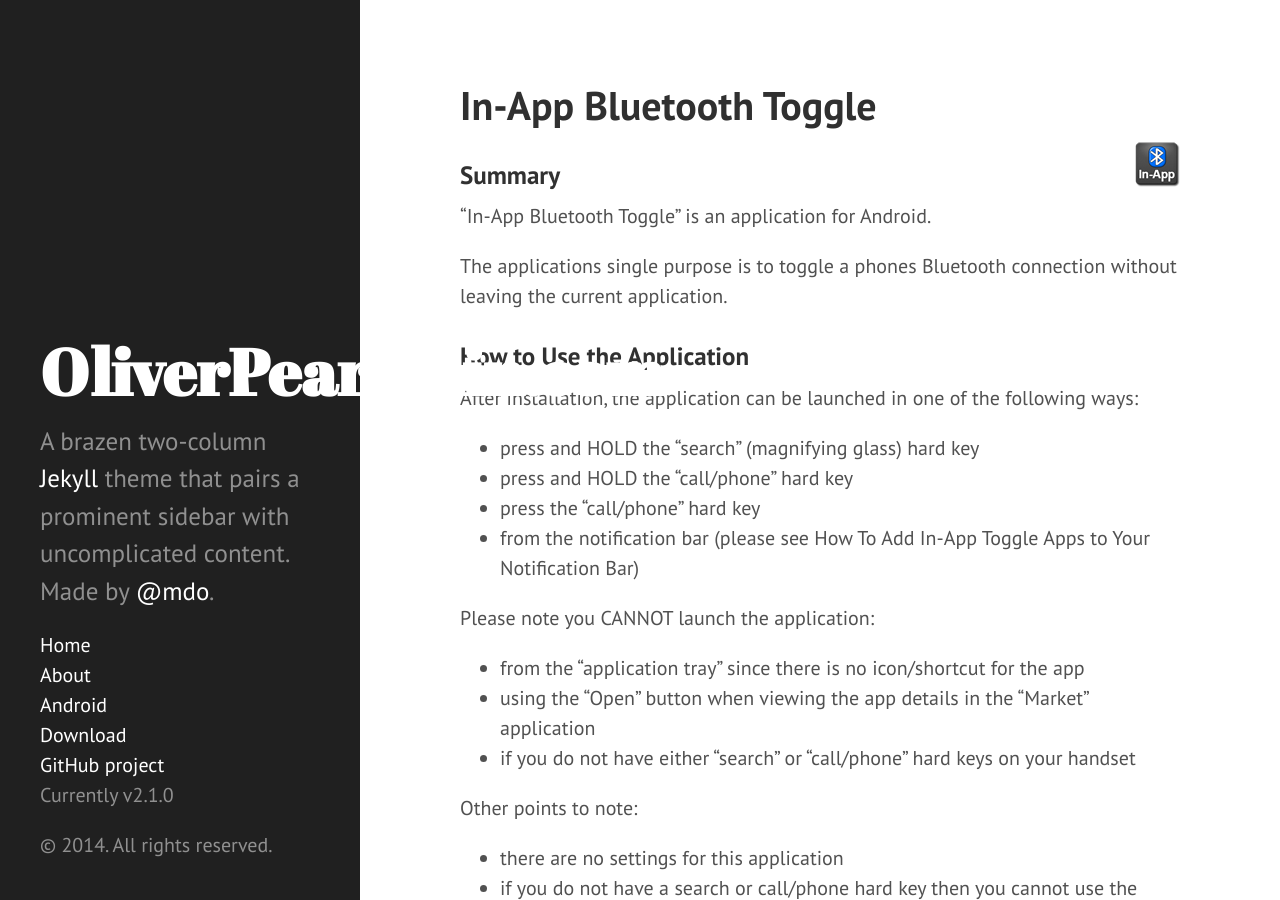
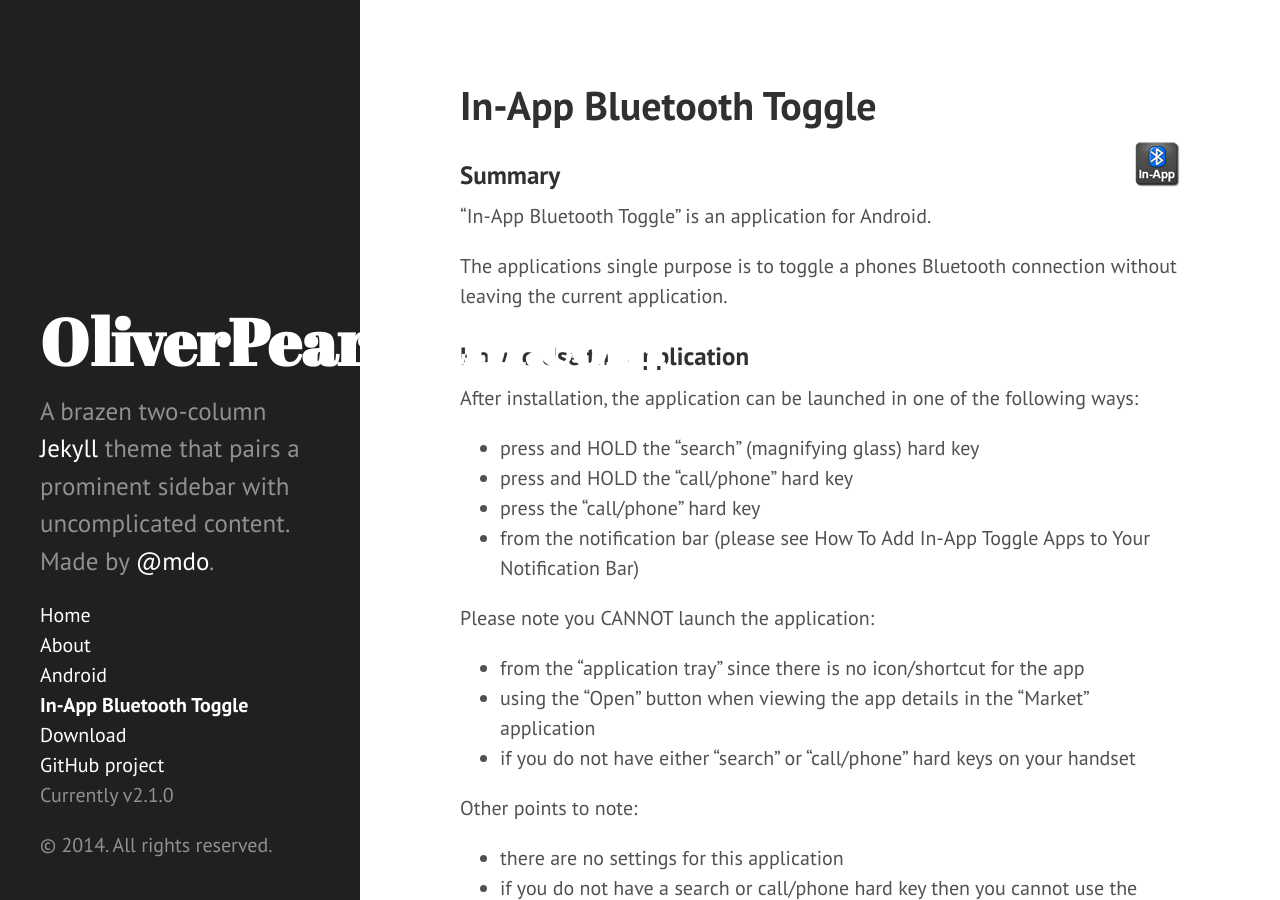
Before and after one commit to OliverPearmain/oliverpearmain.github.io, a Jekyll site: the page built from android/in-app-bluetooth-toggle.md, in a window 1280 px wide and 900 px high. Built offline with Jekyll 4.4.1, drawn with Linux system fonts in a browser that asks for light colours; Markdown is read by kramdown in place of the engine named in the settings.

Commit message:
Attempt at 2 tier sidebar menu

```diff
--- a/_includes/sidebar.html
+++ b/_includes/sidebar.html
@@ -22,6 +22,15 @@
         {% if node.title != null %}
           {% if node.layout == "page" %}
             <a class="sidebar-nav-item{% if page.url == node.url %} active{% endif %}" href="{{ node.url }}">{{ node.title }}</a>
+                  {% for subnode in pages_list %}
+					{% if subnode.title != null %}
+					  {% if subnode.layout == "page" %}
+					    {% if subnode.parent == subnode.title %}
+						<a class="sidebar-nav-item{% if page.url == subnode.url %} active{% endif %}" href="{{ subnode.url }}">%nbsp;%nbsp;%nbsp;%nbsp;{{ subnode.title }}</a>
+					    {% endif %}
+					  {% endif %}
+					{% endif %}
+				  {% endfor %}
           {% endif %}
         {% endif %}
       {% endfor %}
```
Also changed, not shown: android/in-app-bluetooth-toggle.md (+2 -1 lines).
